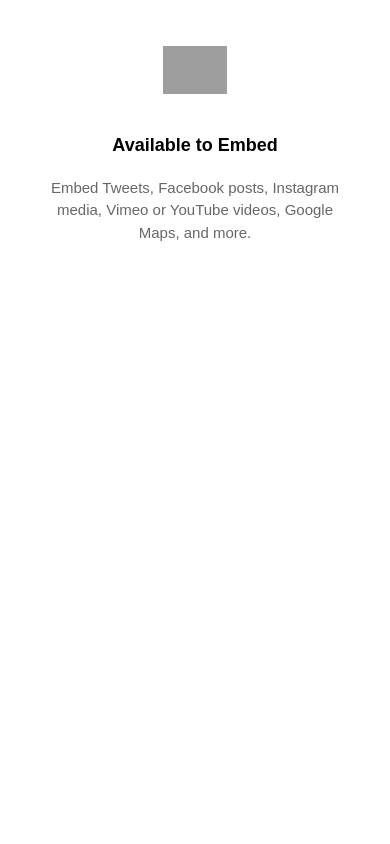
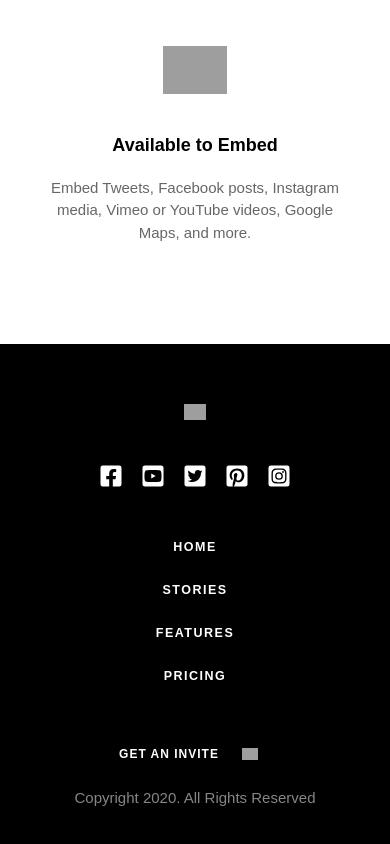
Before and after one commit to okayda/next-photo-gallery, a Next.js app: page / in a window 390 px wide. Shown: the part 3569-4413 px from the top of the page. Before the commit the page ends 3913 px from the top, so only its background shows below. Built offline with nearby package versions, Linux system fonts and the light colour scheme; grey boxes are pictures that could not be loaded.

Commit message:
Add Footer for mobile layout

```diff
--- /dev/null
+++ b/components/Footer/Footer.js
@@ -0,0 +1,79 @@
+import classes from "./Footer.module.scss";
+import logo from "../../assets/logo-white.svg";
+import whiteArrow from "../../assets/arrow-white.svg";
+import {
+  FaFacebookSquare,
+  FaYoutubeSquare,
+  FaTwitterSquare,
+  FaPinterestSquare,
+  FaInstagramSquare,
+} from "react-icons/fa";
+
+const Footer = function () {
+  return (
+    <footer className={classes.footer}>
+      <div className={classes.footer__wrapper}>
+        <div className={classes.footer__logo}>
+          <a href="#">
+            <img src={logo} alt="Logo" />
+          </a>
+        </div>
+
+        <ul className={classes.footer__socials}>
+          <li>
+            <a href="#">
+              <FaFacebookSquare />
+            </a>
+          </li>
+          <li>
+            <a href="#">
+              <FaYoutubeSquare />
+            </a>
+          </li>
+          <li>
+            <a href="#">
+              <FaTwitterSquare />
+            </a>
+          </li>
+          <li>
+            <a href="#">
+              <FaPinterestSquare />
+            </a>
+          </li>
+          <li>
+            <a href="#">
+              <FaInstagramSquare />
+            </a>
+          </li>
+        </ul>
+
+        <ul className={classes.footer__sites}>
+          <li>
+            <a href="#">home</a>
+          </li>
+          <li>
+            <a href="#">stories</a>
+          </li>
+          <li>
+            <a href="#">features</a>
+          </li>
+          <li>
+            <a href="#">pricing</a>
+          </li>
+        </ul>
+
+        <div className={classes.footer__invite}>
+          <div>
+            <a href="#">
+              get an invite
+              <img src={whiteArrow} alt="" />
+            </a>
+          </div>
+        </div>
+
+        <p>Copyright 2020. All Rights Reserved</p>
+      </div>
+    </footer>
+  );
+};
+export default Footer;
--- /dev/null
+++ b/components/Footer/Footer.module.scss
@@ -0,0 +1,89 @@
+@use "../../scss/index.scss" as *;
+
+.footer {
+  background-color: $black;
+
+  a:link,
+  a:visited {
+    color: $white;
+  }
+
+  &__wrapper {
+    text-align: center;
+    max-width: 37.5rem;
+    margin: 0 auto;
+    padding: 6rem 2.6rem;
+  }
+
+  &__logo {
+    margin-bottom: 4rem;
+
+    a:link,
+    a:visited {
+      display: inline-block;
+    }
+
+    img {
+      margin: 0 auto;
+      width: 17.6rem;
+      height: 1.6rem;
+    }
+  }
+
+  &__socials {
+    display: flex;
+    justify-content: center;
+    gap: 1.8rem;
+    margin-bottom: 5rem;
+
+    svg {
+      width: 2.4rem;
+      height: 2.4rem;
+    }
+  }
+
+  &__sites {
+    display: flex;
+    flex-direction: column;
+    align-items: center;
+    gap: 2.4rem;
+    margin-bottom: 6rem;
+
+    a:link,
+    a:visited {
+      font-size: 1.25rem;
+      text-transform: uppercase;
+      font-weight: bold;
+      letter-spacing: 1.5px;
+    }
+  }
+
+  &__invite {
+    margin-bottom: 2.4rem;
+
+    div {
+      display: inline-block;
+    }
+
+    a:link,
+    a:visited {
+      display: flex;
+      justify-content: center;
+      align-items: center;
+      gap: 1rem;
+      font-size: 1.2rem;
+      text-transform: uppercase;
+      font-weight: bold;
+      letter-spacing: 1px;
+
+      img {
+        width: 42px;
+        height: 12px;
+      }
+    }
+  }
+
+  p {
+    color: $opaque-grey;
+  }
+}
--- a/components/Layout.js
+++ b/components/Layout.js
@@ -1,10 +1,12 @@
 import Header from "./Header/Header";
+import Footer from "./Footer/Footer";
 
 const Layout = function ({ children }) {
   return (
     <>
       <Header />
       <main>{children}</main>
+      <Footer />
     </>
   );
 };
```
